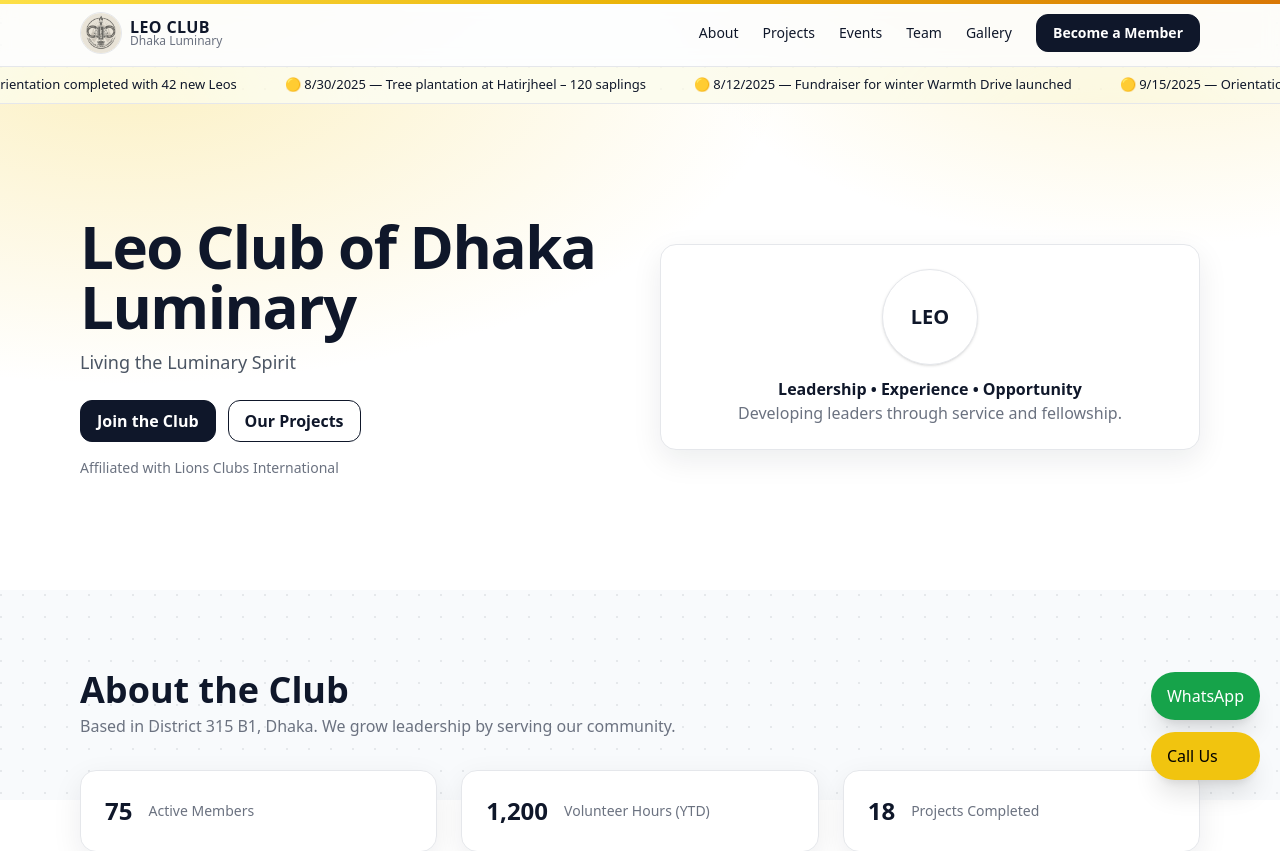
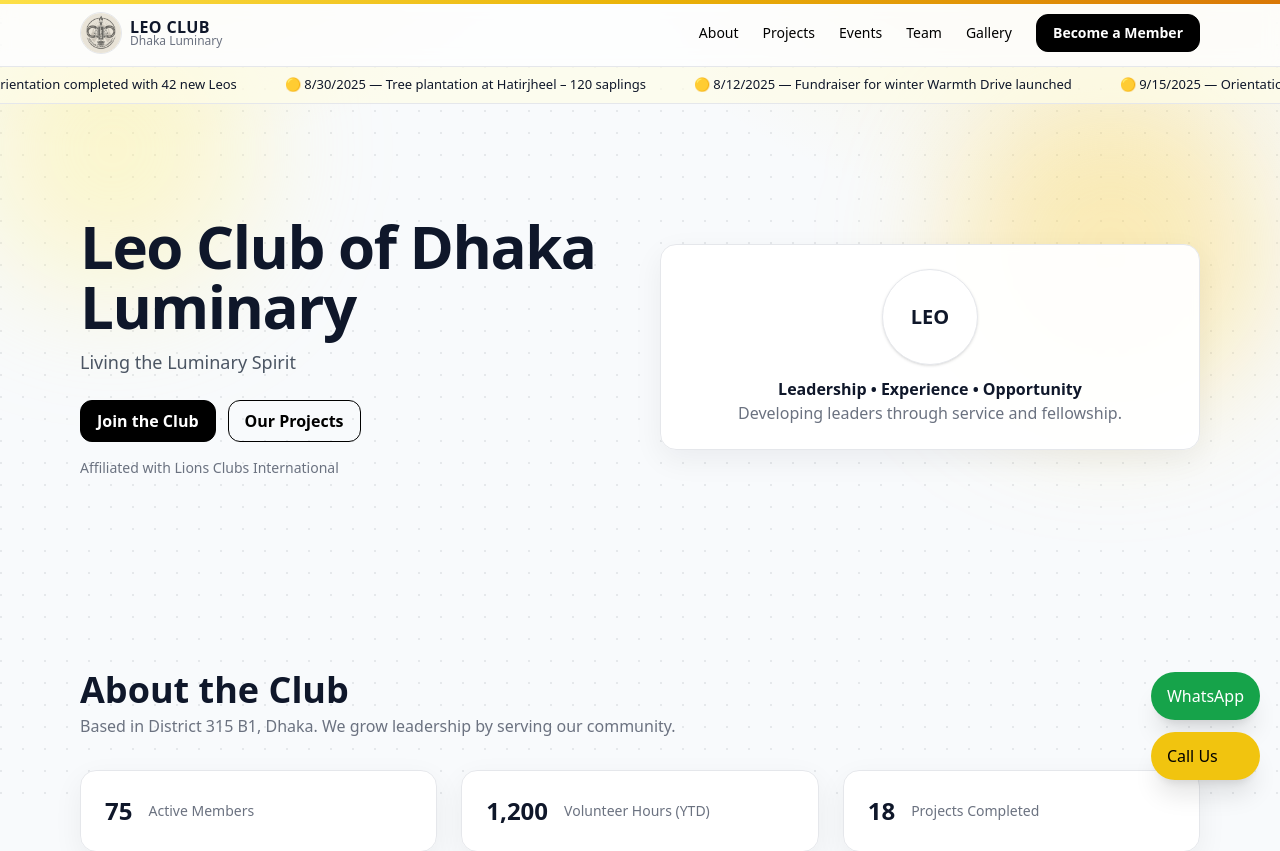
Before and after one commit to lcodhakaluminary-lgtm/website, a Next.js app: page / in a window 1280 px wide. Shown: the top 851 px of the page. Built offline with nearby package versions, Linux system fonts and the light colour scheme.

Commit message:
Update globals.css

```diff
--- a/app/globals.css
+++ b/app/globals.css
@@ -2,38 +2,46 @@
 @tailwind components;
 @tailwind utilities;
 
-/* brand & basics */
-:root{ --ink:#0f172a; --muted:#64748b; --gold:#f1c40f; }
+/* Brand */
+:root{
+  --ink:#0f172a;         /* deep slate */
+  --muted:#64748b;       /* slate-500 */
+  --gold:#f1c40f;        /* brand accent */
+}
+
 html{ scroll-behavior:smooth; }
-body{ color:var(--ink); background:#fff; }
+body{ color:var(--ink); background:#f8fafc; } /* solid professional base */
 * { box-sizing: border-box; }
 html, body { width: 100%; overflow-x: hidden; }
 .container{ @apply max-w-6xl mx-auto px-4; }
 
-/* ui atoms */
-.btn{ @apply inline-flex items-center justify-center rounded-xl px-4 py-2 font-semibold transition-transform duration-200; }
-.btn-primary{ @apply bg-brand-deep text-white border border-brand-deep hover:-translate-y-0.5 hover:opacity-90; }
-.btn-outline{ @apply border border-brand-deep text-brand-deep hover:bg-brand-deep/5 hover:-translate-y-0.5; }
-.card{ @apply bg-white border border-gray-200 rounded-2xl shadow-[0_10px_30px_rgba(17,24,39,.08)] p-6 transition-transform duration-300; }
-.card:hover{ transform: translateY(-4px); }
-.link{ @apply relative text-brand-deep; }
+/* UI atoms */
+.btn{ @apply inline-flex items-center justify-center rounded-xl px-4 py-2 font-semibold transition-transform duration-150; }
+.btn-primary{ @apply bg-black text-white border border-black hover:opacity-90 hover:-translate-y-0.5; }
+.btn-outline{ @apply border border-black text-black hover:bg-black/5 hover:-translate-y-0.5; }
+
+.card{ @apply bg-white/95 backdrop-blur-sm border border-gray-200 rounded-2xl shadow-[0_10px_30px_rgba(17,24,39,.06)] p-6 transition-transform duration-200; }
+.card:hover{ transform: translateY(-3px); }
+.link{ @apply relative text-black; }
 .link::after{ content:""; @apply absolute left-0 -bottom-0.5 h-[2px] w-0 bg-black transition-all duration-300; }
 .link:hover::after{ width:100%; }
 
-/* hero background */
-.hero-grad{
-  background: radial-gradient(1200px 600px at 10% -10%, rgba(241,196,15,.25), transparent 55%),
-              radial-gradient(800px 400px at 90% -20%, rgba(241,196,15,.18), transparent 60%),
-              linear-gradient(to bottom right, #fff, #fff);
+/* Section headings: subtle underline */
+.section-title{ @apply text-3xl md:text-4xl font-extrabold; }
+.section-sub{ @apply text-gray-500 mt-1; }
+.hr-accent{
+  height:2px;
+  background: linear-gradient(90deg, var(--gold), rgba(241,196,15,0));
+  @apply w-24 rounded mt-3;
 }
 
-/* anchor offset so sticky header doesn't cover section titles */
+/* Anchor offset for sticky header */
 [id]{ scroll-margin-top: 84px; }
 @media (min-width: 768px){
   [id]{ scroll-margin-top: 96px; }
 }
 
-/* respect reduced motion */
+/* Reduced motion support */
 @media (prefers-reduced-motion: reduce){
-  .card, .btn { transition: none !important; }
+  .card, .btn, .link::after { transition: none !important; }
 }
```
